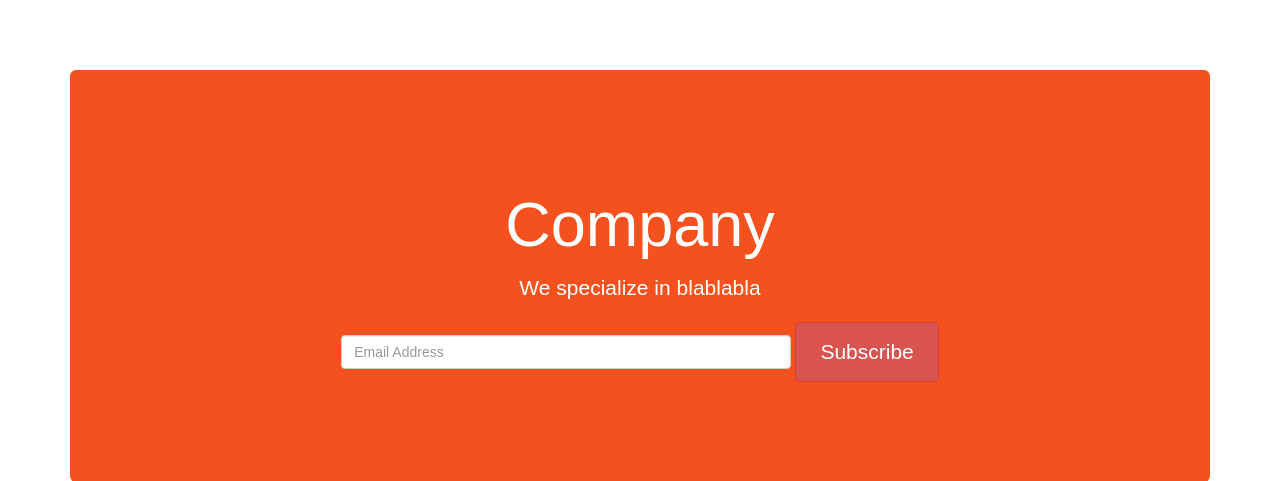
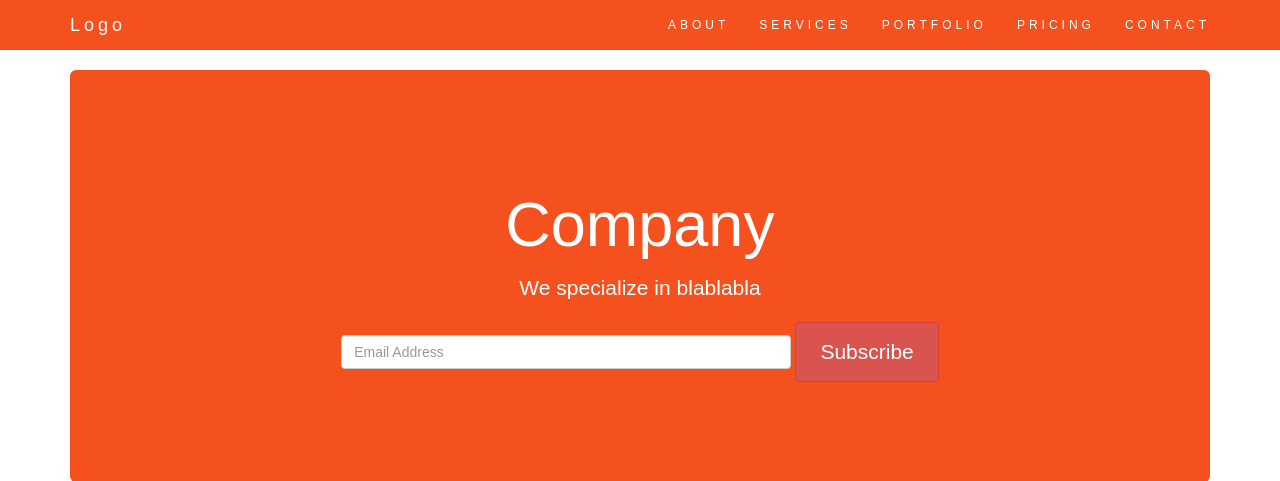
Before and after one commit to joelxheredia/SistemaConsejosComunales, a Yii app: template views/site/index.php in a window 1280 px wide. Shown: the top 481 px of the page. Run offline with PHP 8.4 and a stand-in for Yii, Linux system fonts and the light colour scheme; the template is opened without the code that fills it, so the values that code supplies are empty; some libraries are stand-ins or nearby versions.

Commit message:
push forzado

```diff
--- a/views/layouts/main.php
+++ b/views/layouts/main.php
@@ -27,20 +27,20 @@ AppAsset::register($this);
 <div class="wrap">
     <?php
     NavBar::begin([
-        'brandLabel' => 'CCV',
+        'brandLabel' => 'My Company',
         'brandUrl' => Yii::$app->homeUrl,
         'options' => [
             'class' => 'navbar-inverse navbar-fixed-top',
         ],
     ]);
-    echo Nav::widget([
+   /* echo Nav::widget([
         'options' => ['class' => 'navbar-nav navbar-right'],
         'items' => [
             ['label' => 'Home', 'url' => ['/site/index']],
             ['label' => 'About', 'url' => ['/site/about']],
             ['label' => 'Contact', 'url' => ['/site/contact']],
             Yii::$app->user->isGuest ? (
-                ['label' => 'Ingresar', 'url' => ['/site/login']]
+                ['label' => 'Login', 'url' => ['/site/login']]
             ) : (
                 '<li>'
                 . Html::beginForm(['/site/logout'], 'post', ['class' => 'navbar-form'])
@@ -52,9 +52,31 @@ AppAsset::register($this);
                 . '</li>'
             )
         ],
-    ]);
+    ]);*/
+
     NavBar::end();
     ?>
+<nav class="navbar navbar-default navbar-fixed-top">
+  <div class="container">
+    <div class="navbar-header">
+      <button type="button" class="navbar-toggle" data-toggle="collapse" data-target="#myNavbar">
+        <span class="icon-bar"></span>
+        <span class="icon-bar"></span>
+        <span class="icon-bar"></span>
+      </button>
+      <a class="navbar-brand" href="#myPage">Logo</a>
+    </div>
+    <div class="collapse navbar-collapse" id="myNavbar">
+      <ul class="nav navbar-nav navbar-right">
+        <li><a href="#about">ABOUT</a></li>
+        <li><a href="#services">SERVICES</a></li>
+        <li><a href="#portfolio">PORTFOLIO</a></li>
+        <li><a href="#pricing">PRICING</a></li>
+        <li><a href="#contact">CONTACT</a></li>
+      </ul>
+    </div>
+  </div>
+</nav>
 
     <div class="container">
         <?= Breadcrumbs::widget([
```
